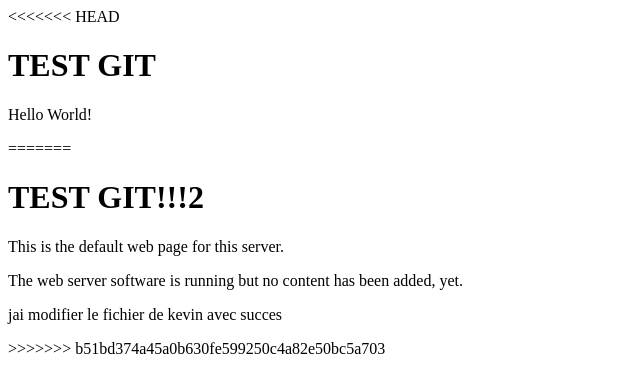
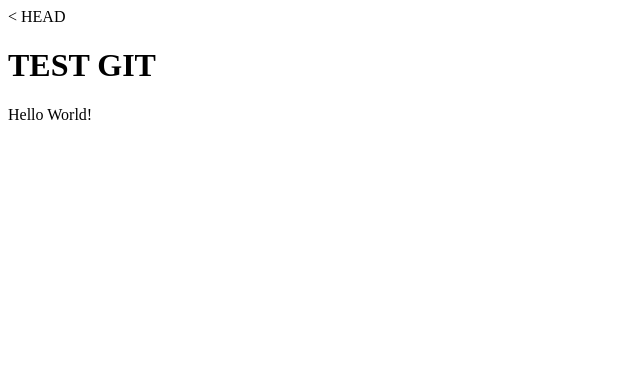
Before and after one commit to StagiairePierre/test, a plain HTML site: page index.html in a window 1280 px wide. Shown: the whole page, without its empty margins (0-640 px from the left). Drawn offline with Linux system fonts and the light colour scheme.

Commit message:
test git

```diff
--- a/index.html
+++ b/index.html
@@ -1,11 +1,6 @@
-<<<<<<< HEAD
+< HEAD
 <html><body><h1>TEST GIT</h1>
 <p>Hello World!</p>
-=======
-<html><body><h1>TEST GIT!!!2</h1>
-<p>This is the default web page for this server.</p>
-<p>The web server software is running but no content has been added, yet.</p>
-<p>jai modifier le fichier de kevin avec succes</p>
 
->>>>>>> b51bd374a45a0b630fe599250c4a82e50bc5a703
+
 </body></html>
```
